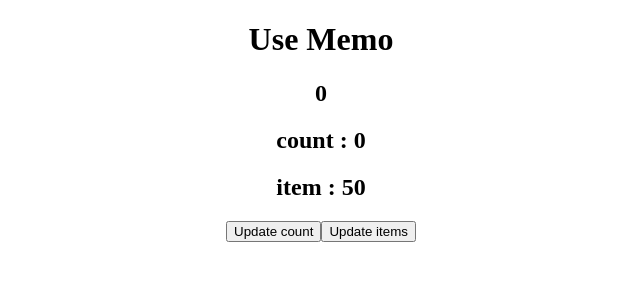
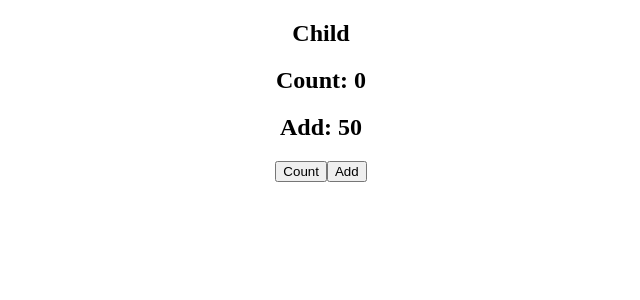
Before and after one commit to Tarunkumar2407/ReactBasicsPractise, a React (Create React App) app: page / in a window 1280 px wide. Shown: the top 300 px of the page, without its empty margins (319-959 px from the left). Built offline with nearby package versions, Linux system fonts and the light colour scheme.

Commit message:
useCallback

```diff
--- a/src/App.js
+++ b/src/App.js
@@ -1,13 +1,14 @@
 // import { useState } from 'react';
 import './App.css';
-import UseMemo from './Components/useMemo/UseMemo';
+import UseCallback from './Components/useCallback/UseCallback';
+// import UseMemo from './Components/useMemo/UseMemo';
 // import ChildA from './Components/PropDrilling.js/ChildA';
 // import ChildB from './Components/PropDrilling.js/ChildB';
 // import ChildC from './Components/ContextAPI/ChildC';
 // import Parent from './Components/ContextAPI/Parent';
 // import Parent from './Components/ContextAPI/PropDrilling.js/Parent';
 // import Parent from './Components/useContext/Parent';
-import UseRefHook from './Components/useRef/UseRef';
+// import UseRefHook from './Components/useRef/UseRef';
 // import FetchData from './Components/useEfffect/FetchData1';
 // import Count from './Components/useEfffect/Count';
 // import Counter from './Components/useEfffect/Counter';
@@ -48,7 +49,8 @@ function App() {
       {/* <ChildA /> */}
       {/* <Parent /> */}
       {/* <UseRefHook /> */}
-      <UseMemo />
+      {/* <UseMemo /> */}
+      <UseCallback />
     </div>
   );
 }
--- /dev/null
+++ b/src/Components/useCallback/Child.js
@@ -0,0 +1,12 @@
+import React, {memo} from 'react'
+
+const Child = ({func}) => {
+    console.log("child")
+  return (
+    <div>
+      <h2>Child</h2>
+    </div>
+  )
+}
+
+export default memo(Child)
--- /dev/null
+++ b/src/Components/useCallback/UseCallback.js
@@ -0,0 +1,22 @@
+import React, {useCallback, useState} from 'react'
+import Child from './Child'
+
+const UseCallback = () => {
+    const [count , setCount] = useState(0)
+    const [add, setAdd] = useState(50)
+
+    const callBack = useCallback(()=> {
+
+    },[count])
+  return (
+    <div>
+      <Child func={callBack}/>
+      <h2>Count: {count}</h2>
+      <h2>Add: {add}</h2>
+      <button onClick={()=>setCount(count + 2)}>Count</button>
+      <button onClick={()=>setAdd(add + 5)}>Add</button>
+    </div>
+  )
+}
+
+export default UseCallback
```
